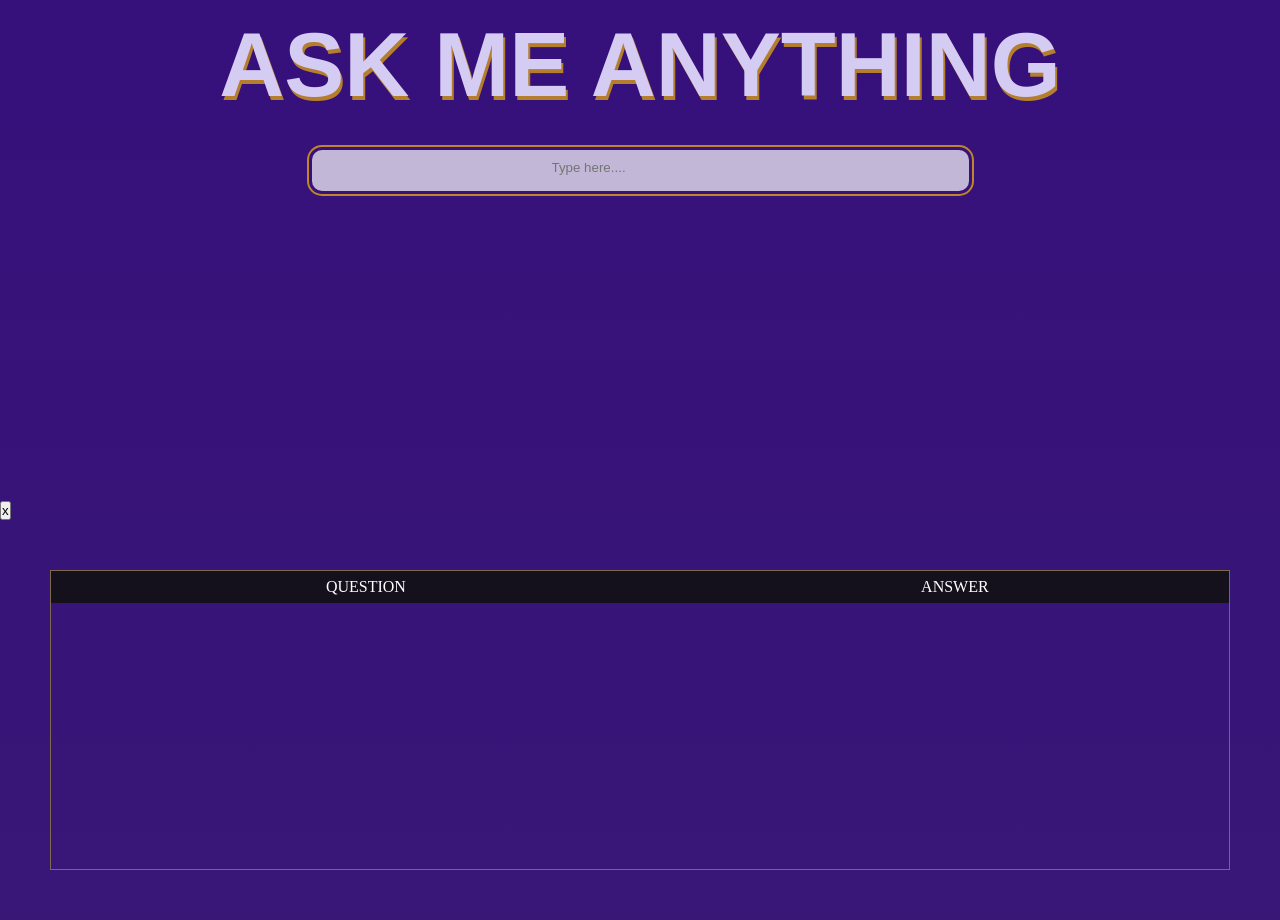
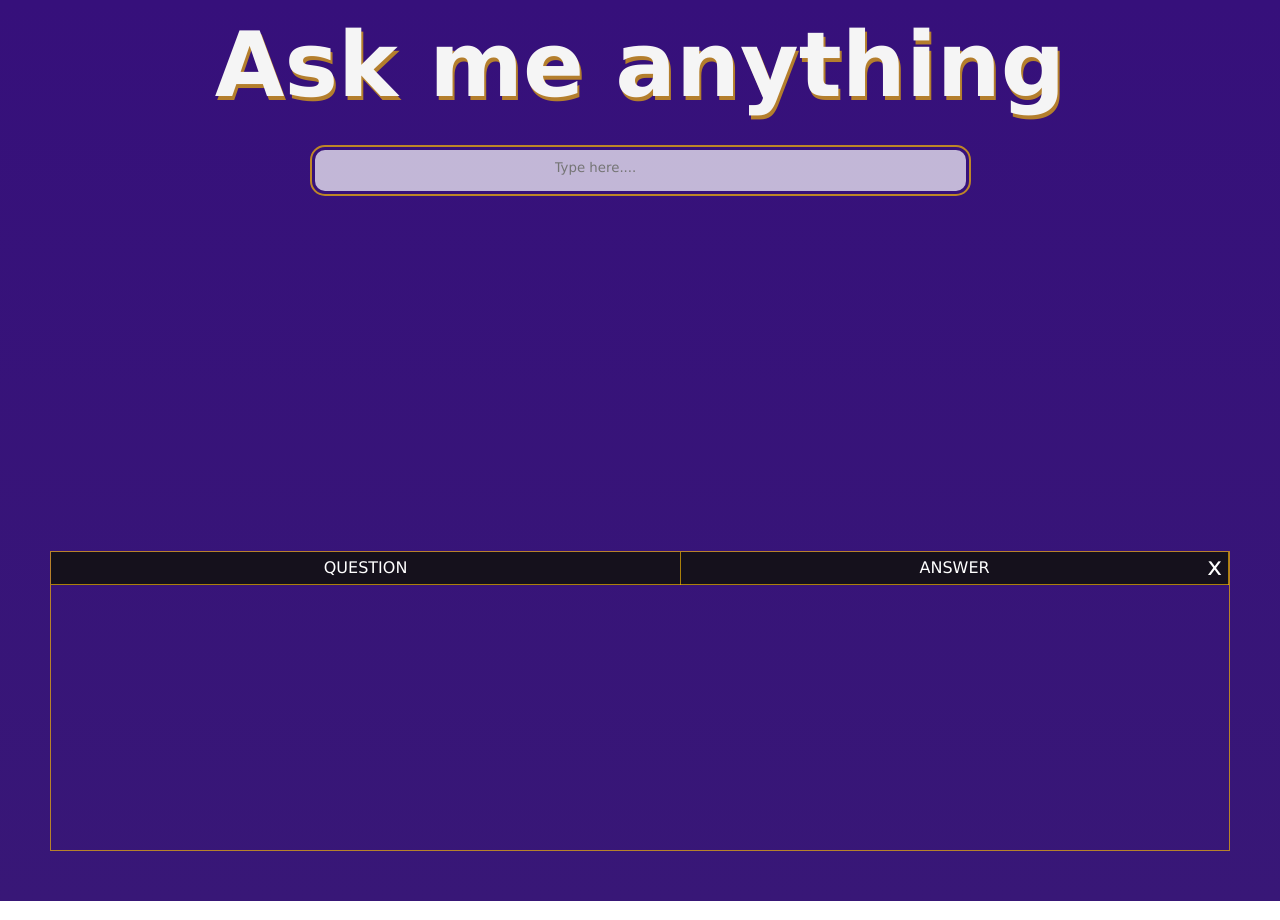
Before and after one commit to PatiCiosek/Magic-Eightball, a plain HTML site: page index.html in a window 1280 px wide. Drawn offline with Linux system fonts and the light colour scheme.

Commit message:
delete button style and positioning

```diff
--- a/index.html
+++ b/index.html
@@ -10,7 +10,7 @@
   <body>
     <div id="upper-container">
     <header>
-      <h1>ASK ME ANYTHING</h1>
+      <h1>Ask me anything</h1>
     </header>
     <main>
       <input type="text" name="text" id="input" placeholder="Type here...." />
@@ -20,9 +20,9 @@
     </div>
     </div>
 
+
+    <div id="table-container">
     <button id="clear-table">x</button>
-    <div id="table-container">
-
     <table id="table">
       <thead>
         <tr>
--- a/style.css
+++ b/style.css
@@ -2,21 +2,21 @@
     margin: 0;
     padding: 0;
     box-sizing: border-box;
+    font-family: 'Lucida Sans', monospace;
   }
+
   body {
     align-items: center;
     justify-content: center;
     size: 100vh;
-    /* padding: 16px; */
     line-height: 1;
     color: rgb(213, 204, 243);
     background-image: linear-gradient(to bottom, rgb(54, 16, 123), rgb(56, 23, 119));
-    /* background-color: rgb(56, 23, 119); */
   }
 
   h1{
     font-size: 90px;
-    font-family: 'Work Sans', sans-serif;
+    color: rgb(245, 245, 245);
     text-shadow:2px 4px #febe00a2;
   }
 
@@ -74,32 +74,41 @@
     overflow-y: auto;
     height: 300px;
     margin: 50px;
-    border: 1px solid rgba(255, 255, 0, 0.358);
+    border: 1px solid #febe00a4;
+    position: relative;
   }
 
-  #table  {
+  #table {
     border-collapse: collapse;
     width: 100%;
   }
 
-  #table thead th, #table thead td {
-      /* border: 1px solid #121212; */
+  #table thead td {
       color: white;
       background-color: rgba(17, 17, 17, 0.896);
       padding: 8px;
       text-align: center;
+      border-bottom: 1px solid #febe00a4;
+      border-right: 0.2px solid #febe00a4;
   }
 
-  #table tbody th, #table tbody td {
-    /* border: 1px solid #dddddd; */
+  #table tbody td {
     color: white;
     background-image: radial-gradient(circle,#1919194f,#0000005b);
     padding: 8px;
     text-align: left;
   }
 
-  #table th {
-      background-color: #f2f2f2;
+  #clear-table {
+    font-size: 25px;
+    border: none;
+    background-color: transparent;
+    color: white;
+    position: absolute;
+    right: 7px;
+  }
+  #clear-table:hover {
+    color: #febe00a4;
   }
 
   @media screen and (max-width: 1000px) {
```
